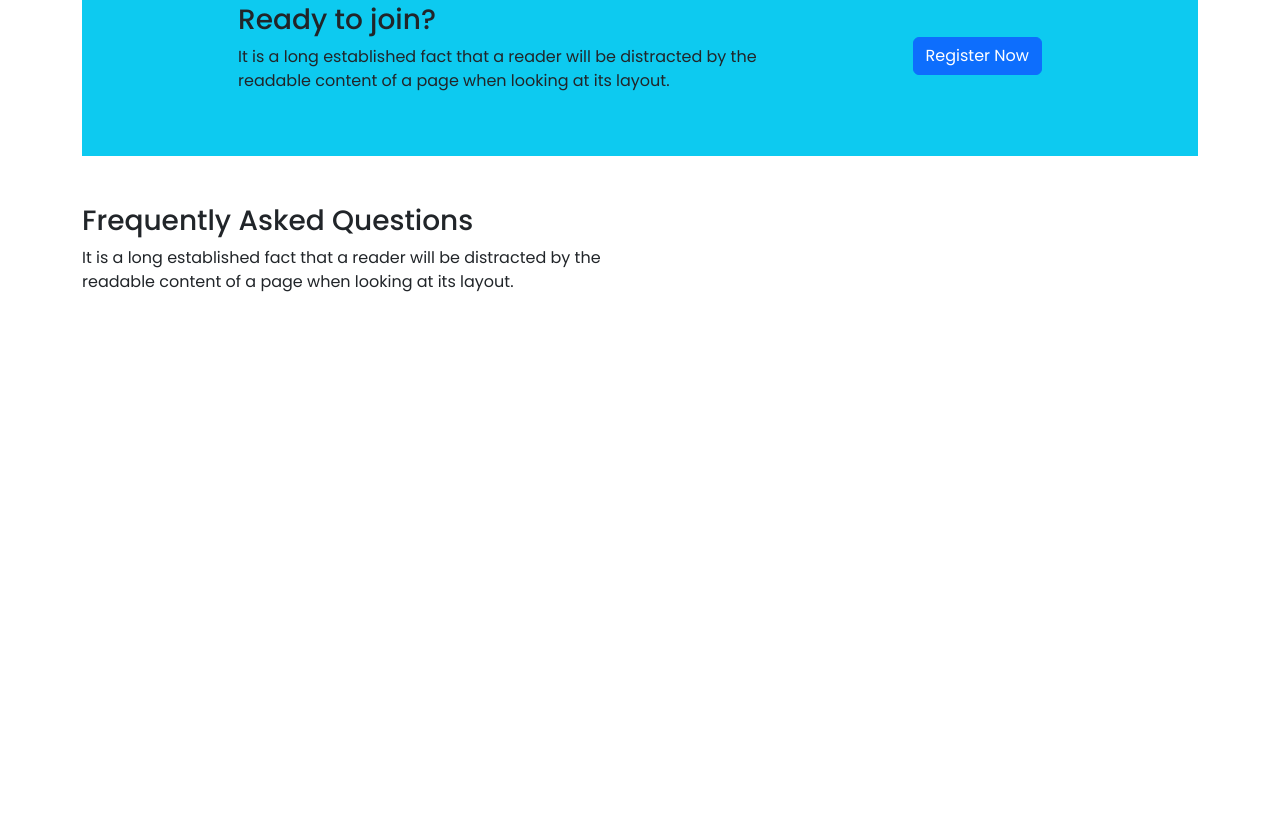
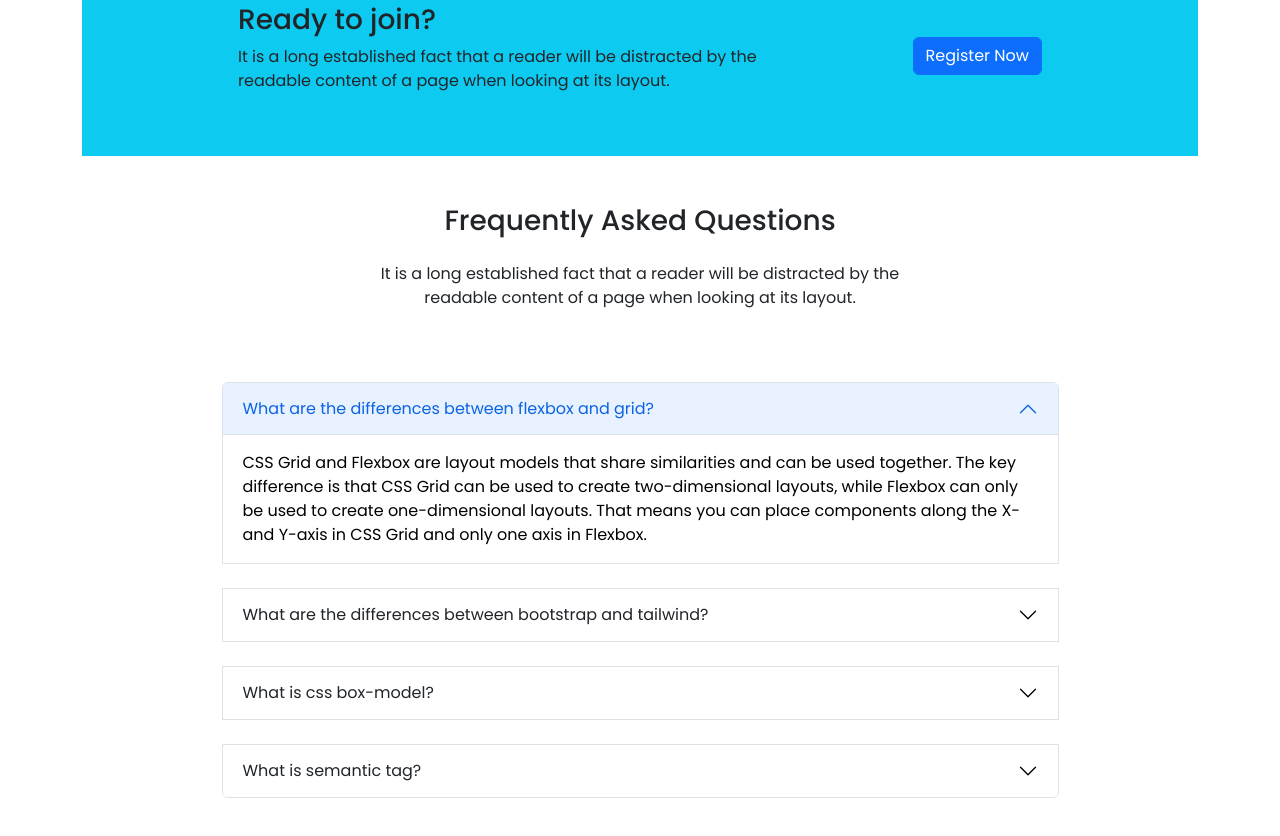
Before and after one commit to a-baten71/edTech-website-bootstrap, a plain HTML site: page index.html in a window 1280 px wide. Shown: the part 2220-3056 px from the top of the page. Before the commit the page ends 2562 px from the top, so only its background shows below. Drawn offline with nearby package versions, Linux system fonts and the light colour scheme.

Commit message:
another section added

```diff
--- a/index.html
+++ b/index.html
@@ -276,9 +276,64 @@
         </section>
 
         <!-- Questions section starts -->
-        <section>
-          <h3>Frequently Asked Questions</h3>
-          <p>It is a long established fact that a reader will be distracted by the <br> readable content of a page when looking at its layout.</p>
+        <section class="">
+          <div class="text-center mb-5">
+            <h3>Frequently Asked Questions</h3>
+          <p class="my-4">It is a long established fact that a reader will be distracted by the <br> readable content of a page when looking at its layout.</p>
+          </div>
+
+          <div class="d-flex justify-content-center">
+            <div class="accordion col-lg-9" id="accordionExample">
+              <div class="accordion-item mt-4 border">
+                <h2 class="accordion-header" id="panelsStayOpen-headingOne">
+                  <button class="accordion-button" type="button" data-bs-toggle="collapse" data-bs-target="#panelsStayOpen-collapseOne" aria-expanded="true" aria-controls="panelsStayOpen-collapseOne">
+                    What are the differences between flexbox and grid?
+                  </button>
+                </h2>
+                <div id="panelsStayOpen-collapseOne" class="accordion-collapse collapse show" data-bs-parent="#accordionExample" aria-labelledby="panelsStayOpen-headingOne">
+                  <div class="accordion-body">
+                    CSS Grid and Flexbox are layout models that share similarities and can be used together. The key difference is that CSS Grid can be used to create two-dimensional layouts, while Flexbox can only be used to create one-dimensional layouts. That means you can place components along the X- and Y-axis in CSS Grid and only one axis in Flexbox.
+                  </div>
+                </div>
+              </div>
+              <div class="accordion-item mt-4 border">
+                <h2 class="accordion-header" id="panelsStayOpen-headingTwo">
+                  <button class="accordion-button collapsed" type="button" data-bs-toggle="collapse" data-bs-target="#panelsStayOpen-collapseTwo" aria-expanded="false" aria-controls="panelsStayOpen-collapseTwo">
+                    What are the differences between bootstrap and tailwind?
+                  </button>
+                </h2>
+                <div id="panelsStayOpen-collapseTwo" class="accordion-collapse collapse" data-bs-parent="#accordionExample" aria-labelledby="panelsStayOpen-headingTwo">
+                  <div class="accordion-body">
+                    Developers describe Bootstrap as "Simple and flexible HTML, CSS, and JS for popular UI components and interactions". Bootstrap is the most popular HTML, CSS, and JS framework for developing responsive, mobile first projects on the web. On the other hand, Tailwind CSS is detailed as "A utility-first CSS framework for rapid UI development". Tailwind is different from frameworks like Bootstrap, Foundation, or Bulma in that it's not a UI kit. It doesn't have a default theme, and there are no build-in UI components. It comes with a menu of predesigned widgets to build your site with, but doesn't impose design decisions that are difficult to undo.
+                  </div>
+                </div>
+              </div>
+              <div class="accordion-item mt-4 border">
+                <h2 class="accordion-header" id="panelsStayOpen-headingThree">
+                  <button class="accordion-button collapsed" type="button" data-bs-toggle="collapse" data-bs-target="#panelsStayOpen-collapseThree" aria-expanded="false" aria-controls="panelsStayOpen-collapseThree">
+                   What is css box-model?
+                  </button>
+                </h2>
+                <div id="panelsStayOpen-collapseThree" class="accordion-collapse collapse" data-bs-parent="#accordionExample" aria-labelledby="panelsStayOpen-headingThree">
+                  <div class="accordion-body">
+                    The CSS box model is a container that contains multiple properties including borders, margin, padding, and the content itself. It is used to create the design and layout of web pages. It can be used as a toolkit for customizing the layout of different elements. The web browser renders every element as a rectangular box according to the CSS box model. Box-Model has multiple properties in CSS. Some of them are content, border, padding and margin.
+                  </div>
+                </div>
+              </div>
+              <div class="accordion-item mt-4 border">
+                <h2 class="accordion-header" id="panelsStayOpen-headingThree">
+                  <button class="accordion-button collapsed" type="button" data-bs-toggle="collapse" data-bs-target="#panelsStayOpen-collapseFour" aria-expanded="false" aria-controls="panelsStayOpen-collapseThree">
+                   What is semantic tag?
+                  </button>
+                </h2>
+                <div id="panelsStayOpen-collapseFour" class="accordion-collapse collapse" data-bs-parent="#accordionExample" aria-labelledby="panelsStayOpen-headingThree">
+                  <div class="accordion-body">
+                    The core characteristic of a semantic element is that it clearly communicated its meaning to both the developer and the browser. These elements clearly define its content.
+                  </div>
+                </div>
+              </div>
+            </div>
+          </div>
         </section>
     </main>
 
```
